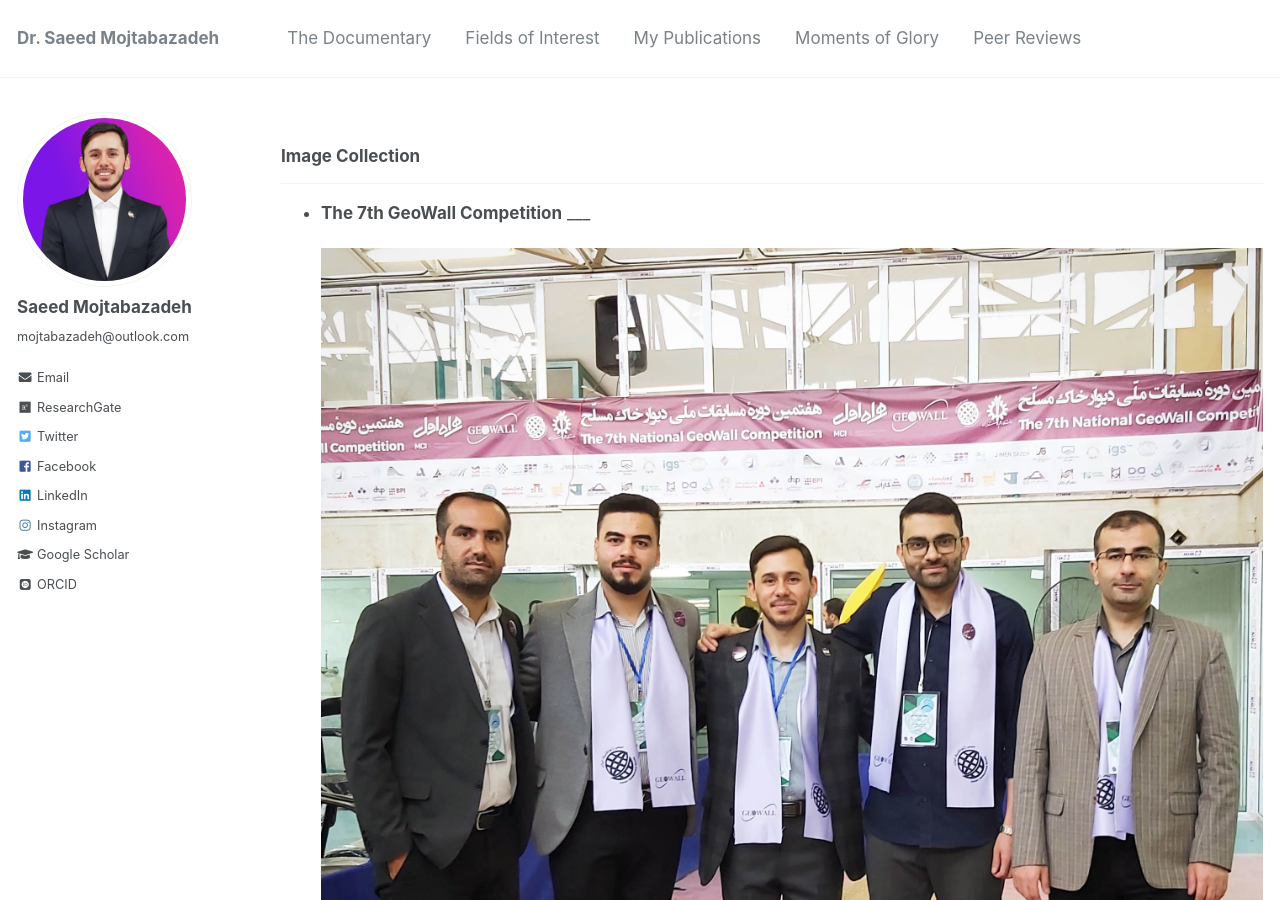
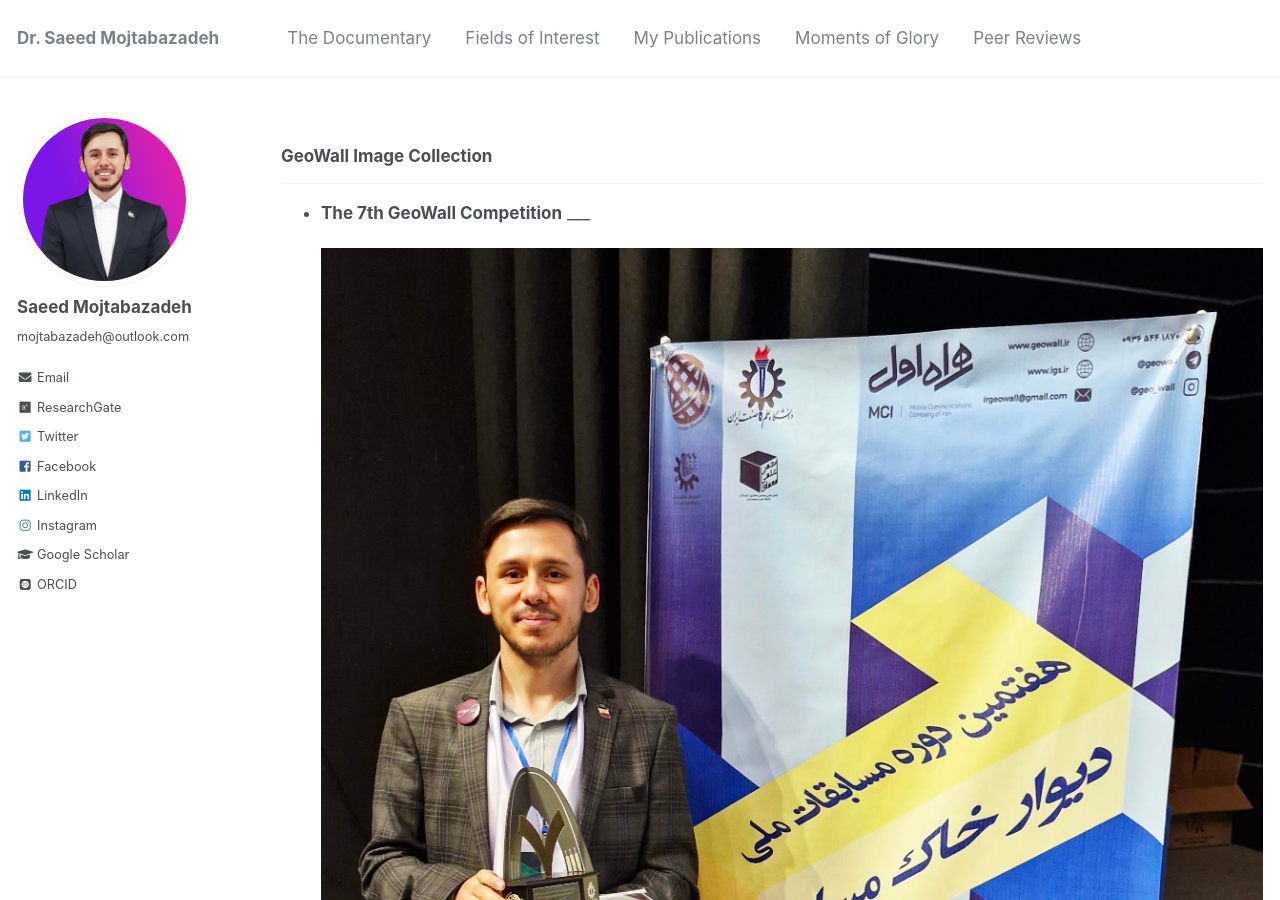
Before and after one commit to mojtabazadeh/mojtabazadeh.github.io, a Jekyll site: the page built from _pages/gallery.md, in a window 1280 px wide and 900 px high. Built offline with Jekyll 4.4.1, drawn with Linux system fonts in a browser that asks for light colours; some web fonts are replaced; some of the changed text lies outside the part shown.

Commit message:
Update gallery.md

```diff
--- a/_pages/gallery.md
+++ b/_pages/gallery.md
@@ -1,14 +1,16 @@
 ---
 layout: archive
 title: ""
-permalink: /gallery/
+permalink: /GeoWall/
 author_profile: true
 ---
 
-### Image Collection
+### GeoWall Image Collection
 ___
 * **The 7th GeoWall Competition**
 ___
+
+  ![Saeed Mojtabazadeh](https://github.com/mojtabazadeh/mojtabazadeh.github.io/blob/main/images/IMG0.jpg?raw=true)
 
   ![Saeed Mojtabazadeh](https://github.com/mojtabazadeh/mojtabazadeh.github.io/blob/main/images/IMG1.jpg?raw=true)
 
@@ -18,4 +20,13 @@
 
   ![Saeed Mojtabazadeh](https://github.com/mojtabazadeh/mojtabazadeh.github.io/blob/main/images/IMG4.jpg?raw=true)
 
-  ___
+___
+
+* **The 6th GeoWall Competition**
+___
+
+
+___
+
+* **The 5th GeoWall Competition**
+___
```
